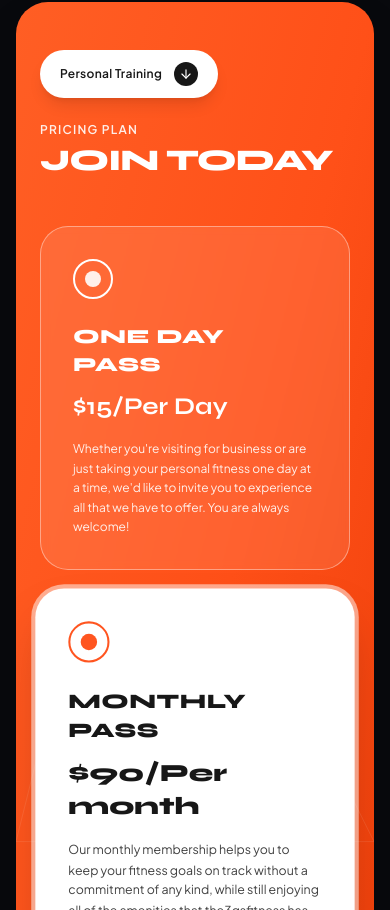
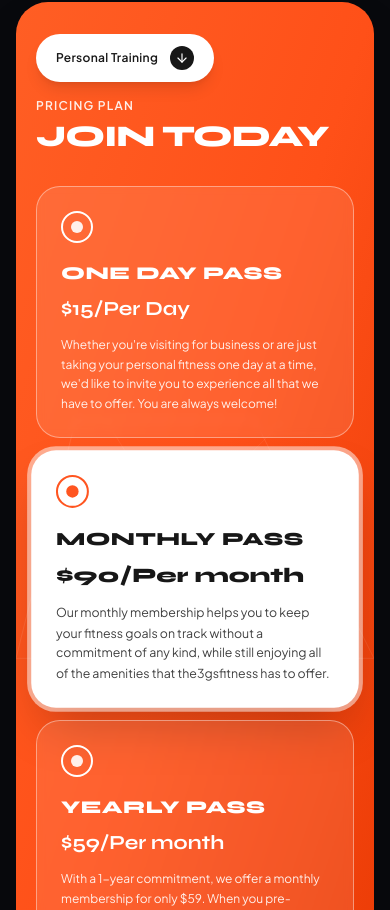
Before and after one commit to BurntStack/the3gsfitness, a React (Vite) app in the folder frontend/: page / in a window 390 px wide. Shown: the part 8974-9884 px from the top of the page. Built offline with nearby package versions, Linux system fonts and the light colour scheme.

Commit message:
Scale down pricing section cards and fonts for mobile

```diff
--- a/frontend/src/components/PricingSection.tsx
+++ b/frontend/src/components/PricingSection.tsx
@@ -29,7 +29,7 @@ export const PricingSection: React.FC<PricingSectionProps> = ({ onSelectPlan, is
       <div className="max-w-[1400px] mx-auto px-4 sm:px-6 md:px-12">
 
         {/* Massive Vibrant Orange Banner Container */}
-        <div className="relative rounded-[32px] sm:rounded-[40px] overflow-hidden bg-gradient-to-br from-[#ff5e24] via-[#ff5018] to-[#ea3a04] px-6 sm:px-10 md:px-14 py-12 md:py-16 text-white shadow-2xl">
+        <div className="relative rounded-[32px] sm:rounded-[40px] overflow-hidden bg-gradient-to-br from-[#ff5e24] via-[#ff5018] to-[#ea3a04] px-5 sm:px-10 md:px-14 py-8 sm:py-12 md:py-16 text-white shadow-2xl">
 
           {/* Subtle Geometric Angular Facet Overlays */}
           <div className="absolute inset-0 pointer-events-none opacity-20 select-none overflow-hidden">
@@ -43,7 +43,7 @@ export const PricingSection: React.FC<PricingSectionProps> = ({ onSelectPlan, is
 
           <div className="relative z-10">
             {/* Top Bar: Dropdown Selector on Left + Header on Right */}
-            <div className="flex flex-col md:flex-row md:items-center justify-between gap-6 mb-12 md:mb-16">
+            <div className="flex flex-col md:flex-row md:items-center justify-between gap-4 sm:gap-6 mb-8 sm:mb-12 md:mb-16">
 
               {/* Category Dropdown Selector */}
               <div className="relative">
@@ -90,7 +90,7 @@ export const PricingSection: React.FC<PricingSectionProps> = ({ onSelectPlan, is
             </div>
 
             {/* 3 Pricing Cards */}
-            <div className="grid grid-cols-1 lg:grid-cols-3 gap-6 lg:gap-8 items-stretch mb-10">
+            <div className="grid grid-cols-1 lg:grid-cols-3 gap-4 sm:gap-6 lg:gap-8 items-stretch mb-6 sm:mb-10">
 
               {/* Card 1: ONE DAY PASS */}
               <div
@@ -98,7 +98,7 @@ export const PricingSection: React.FC<PricingSectionProps> = ({ onSelectPlan, is
                   setActiveCard('day');
                   onSelectPlan({ name: 'One Day Pass', price: '$15', billing: 'per day' });
                 }}
-                className={`relative rounded-[28px] p-8 flex flex-col justify-between cursor-pointer transition-all duration-300 ${
+                className={`relative rounded-[24px] sm:rounded-[28px] p-6 sm:p-8 flex flex-col justify-between cursor-pointer transition-all duration-300 ${
                   activeCard === 'day'
                     ? 'border-2 border-white bg-white/20 shadow-xl scale-[1.02]'
                     : 'border border-white/40 bg-white/10 hover:bg-white/15'
@@ -106,15 +106,15 @@ export const PricingSection: React.FC<PricingSectionProps> = ({ onSelectPlan, is
               >
                 <div>
                   {/* Concentric Circle Icon */}
-                  <div className="w-10 h-10 rounded-full border-2 border-white flex items-center justify-center mb-6">
-                    <div className="w-4 h-4 rounded-full bg-white/90"></div>
+                  <div className="w-8 h-8 sm:w-10 sm:h-10 rounded-full border-2 border-white flex items-center justify-center mb-4 sm:mb-6">
+                    <div className="w-3 h-3 sm:w-4 sm:h-4 rounded-full bg-white/90"></div>
                   </div>
 
-                  <h3 className="font-display font-black text-xl text-white uppercase tracking-wide mb-3">
+                  <h3 className="font-display font-black text-lg sm:text-xl text-white uppercase tracking-wide mb-2 sm:mb-3">
                     ONE DAY PASS
                   </h3>
 
-                  <div className="font-display font-bold text-2xl text-white mb-4">
+                  <div className="font-display font-bold text-xl sm:text-2xl text-white mb-3 sm:mb-4">
                     $15/Per Day
                   </div>
 
@@ -130,21 +130,21 @@ export const PricingSection: React.FC<PricingSectionProps> = ({ onSelectPlan, is
                   setActiveCard('monthly');
                   onSelectPlan({ name: 'Monthly Pass', price: '$90', billing: 'per month' });
                 }}
-                className={`relative rounded-[28px] p-8 bg-white text-neutral-900 shadow-2xl flex flex-col justify-between cursor-pointer transition-all duration-300 ${
+                className={`relative rounded-[24px] sm:rounded-[28px] p-6 sm:p-8 bg-white text-neutral-900 shadow-2xl flex flex-col justify-between cursor-pointer transition-all duration-300 ${
                   activeCard === 'monthly' ? 'scale-[1.03] ring-4 ring-white/50' : 'hover:scale-[1.01]'
                 }`}
               >
                 <div>
                   {/* Solid Orange Concentric Target Icon */}
-                  <div className="w-10 h-10 rounded-full border-2 border-[#ff5520] flex items-center justify-center mb-6">
-                    <div className="w-4 h-4 rounded-full bg-[#ff5520]"></div>
+                  <div className="w-8 h-8 sm:w-10 sm:h-10 rounded-full border-2 border-[#ff5520] flex items-center justify-center mb-4 sm:mb-6">
+                    <div className="w-3 h-3 sm:w-4 sm:h-4 rounded-full bg-[#ff5520]"></div>
                   </div>
 
-                  <h3 className="font-display font-black text-xl text-neutral-900 uppercase tracking-wide mb-3">
+                  <h3 className="font-display font-black text-lg sm:text-xl text-neutral-900 uppercase tracking-wide mb-2 sm:mb-3">
                     MONTHLY PASS
                   </h3>
 
-                  <div className="font-display font-black text-2xl text-neutral-900 mb-4">
+                  <div className="font-display font-black text-xl sm:text-2xl text-neutral-900 mb-3 sm:mb-4">
                     $90/Per month
                   </div>
 
@@ -160,7 +160,7 @@ export const PricingSection: React.FC<PricingSectionProps> = ({ onSelectPlan, is
                   setActiveCard('yearly');
                   onSelectPlan({ name: 'Yearly Pass', price: '$59', billing: 'per month (billed annually)' });
                 }}
-                className={`relative rounded-[28px] p-8 flex flex-col justify-between cursor-pointer transition-all duration-300 ${
+                className={`relative rounded-[24px] sm:rounded-[28px] p-6 sm:p-8 flex flex-col justify-between cursor-pointer transition-all duration-300 ${
                   activeCard === 'yearly'
                     ? 'border-2 border-white bg-white/20 shadow-xl scale-[1.02]'
                     : 'border border-white/40 bg-white/10 hover:bg-white/15'
@@ -168,15 +168,15 @@ export const PricingSection: React.FC<PricingSectionProps> = ({ onSelectPlan, is
               >
                 <div>
                   {/* Concentric Circle Icon */}
-                  <div className="w-10 h-10 rounded-full border-2 border-white flex items-center justify-center mb-6">
-                    <div className="w-4 h-4 rounded-full bg-white/90"></div>
+                  <div className="w-8 h-8 sm:w-10 sm:h-10 rounded-full border-2 border-white flex items-center justify-center mb-4 sm:mb-6">
+                    <div className="w-3 h-3 sm:w-4 sm:h-4 rounded-full bg-white/90"></div>
                   </div>
 
-                  <h3 className="font-display font-black text-xl text-white uppercase tracking-wide mb-3">
+                  <h3 className="font-display font-black text-lg sm:text-xl text-white uppercase tracking-wide mb-2 sm:mb-3">
                     YEARLY PASS
                   </h3>
 
-                  <div className="font-display font-bold text-2xl text-white mb-4">
+                  <div className="font-display font-bold text-xl sm:text-2xl text-white mb-3 sm:mb-4">
                     $59/Per month
                   </div>
 
```
